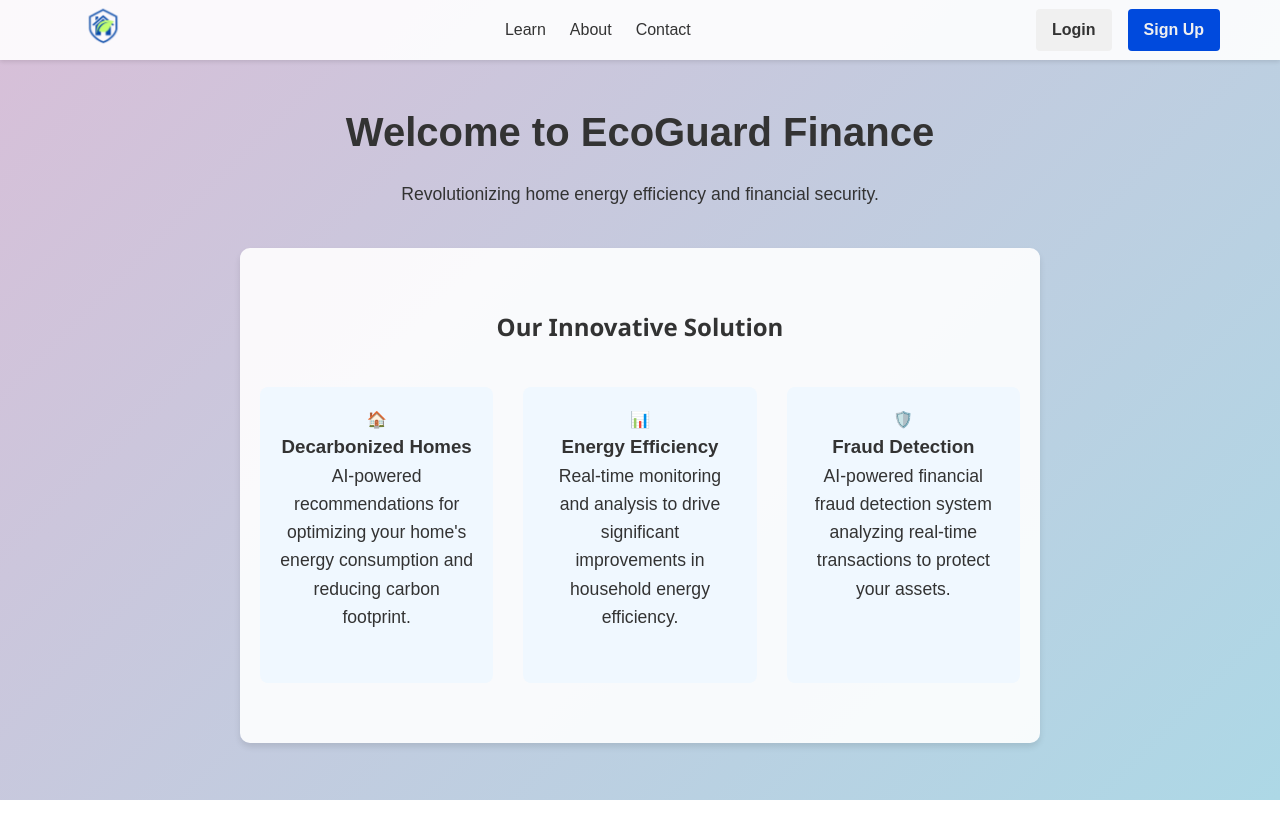
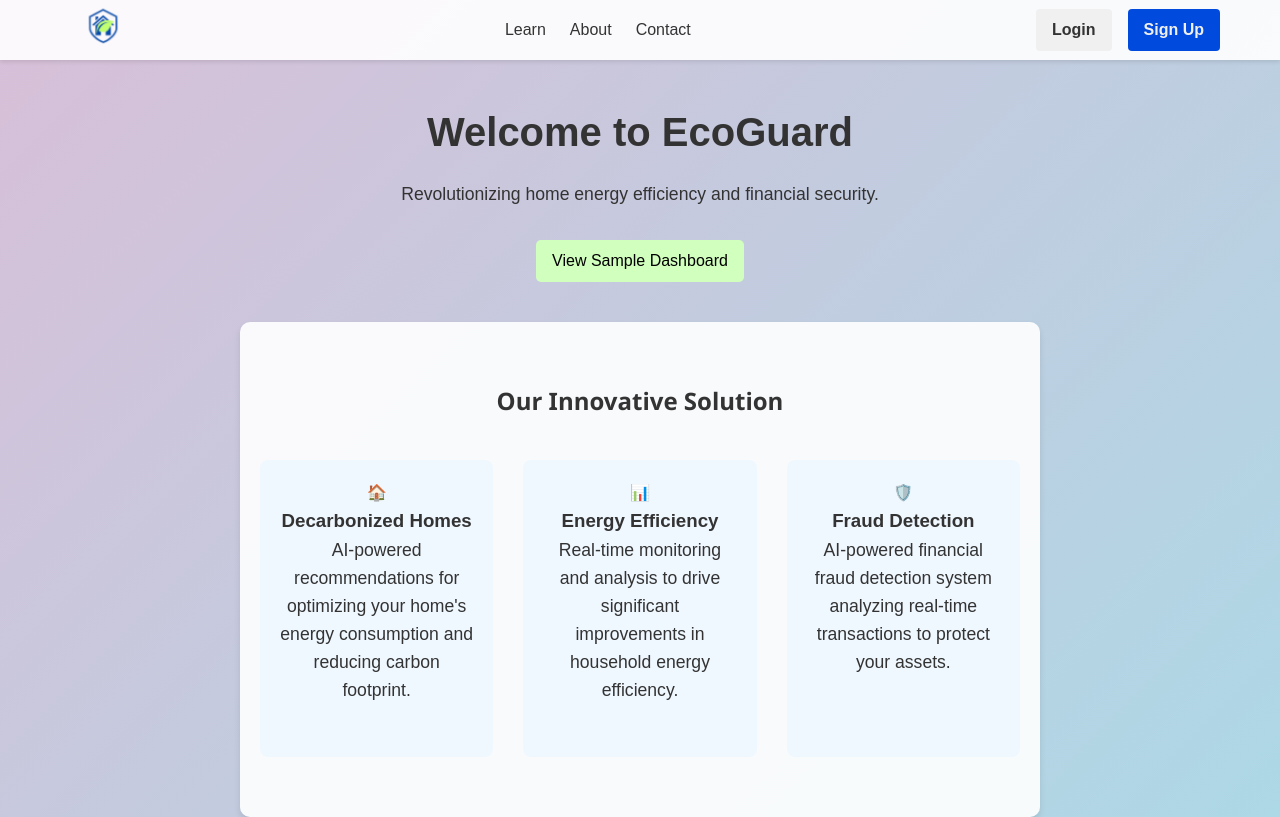
Before and after one commit to Arthur1asdf/kh24, a React (Vite) app in the folder frontend/frontend2/: page / in a window 1280 px wide. Built offline with nearby package versions, Linux system fonts and the light colour scheme; no server answers.

Commit message:
dash button

```diff
--- a/frontend/frontend2/src/App.jsx
+++ b/frontend/frontend2/src/App.jsx
@@ -6,7 +6,7 @@ import Signup from './Signup';
 import Plad from './Plad';
 import Dashboard from'./Dash';
 
-const App = () => {
+function App() {
   return (
     <Router>
       <Routes>
@@ -14,11 +14,11 @@ const App = () => {
         <Route path="/signin" element={<Signin />} />
         <Route path="/signup" element={<Signup />} />
         <Route path="/plad" element={<Plad />} />
-        <Route path="/dashboard" element={<Plad />} />
+        <Route path="/dashboard" element={<Dashboard />} />
 
       </Routes>
     </Router>
   );
-};
+}
 
 export default App;
--- a/frontend/frontend2/src/Home.css
+++ b/frontend/frontend2/src/Home.css
@@ -72,6 +72,22 @@ body {
 }
 
 /* Buttons */
+.sample-dashboard-btn {
+    display: inline-block; /* Make it behave like a button */
+    background-color: #D1FFBD; /* Light green color */
+    color: #000; /* Text color */
+    padding: 0.5rem 1rem; /* Padding for the button */
+    border: none; /* No border */
+    border-radius: 5px; /* Rounded corners */
+    text-decoration: none; /* Remove underline */
+    font-size: 1rem; /* Font size */
+    cursor: pointer; /* Pointer cursor on hover */
+    transition: background-color 0.3s ease; /* Smooth transition */
+}
+
+.sample-dashboard-btn:hover {
+    background-color: #76c76f; /* Darker shade on hover */
+}
 .btn {
     padding: 0.5rem 1rem;
     border-radius: 4px;
--- a/frontend/frontend2/src/Home.jsx
+++ b/frontend/frontend2/src/Home.jsx
@@ -40,10 +40,10 @@ const Home = () => {
             </header>
 
             <main className="main-content">
-                <h1>Welcome to EcoGuard Finance</h1>
+                <h1>Welcome to EcoGuard</h1>
                 <p>Revolutionizing home energy efficiency and financial security.</p>
                 {name && <p>Hello, {name}! Ready to optimize your energy and secure your finances?</p>}
-
+                <Link to="/dashboard" className="sample-dashboard-btn">View Sample Dashboard</Link>
                 <section className="solution-section">
                     <h2>Our Innovative Solution</h2>
                     <div className="solution-grid">
```
